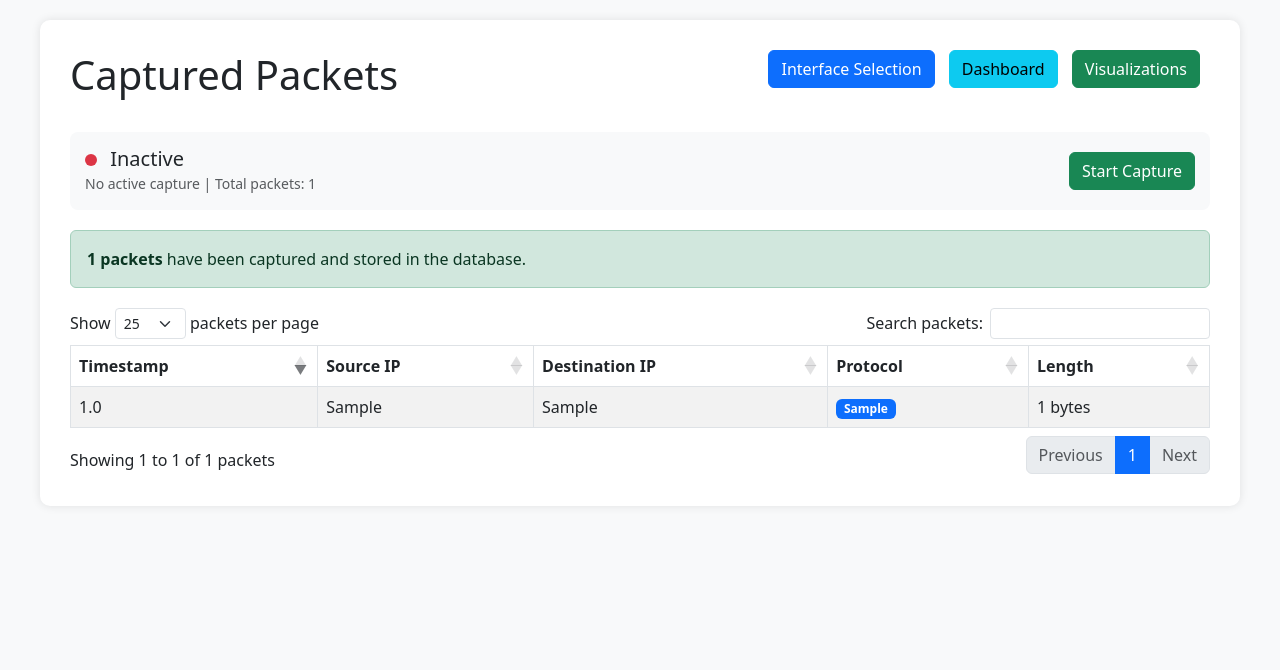
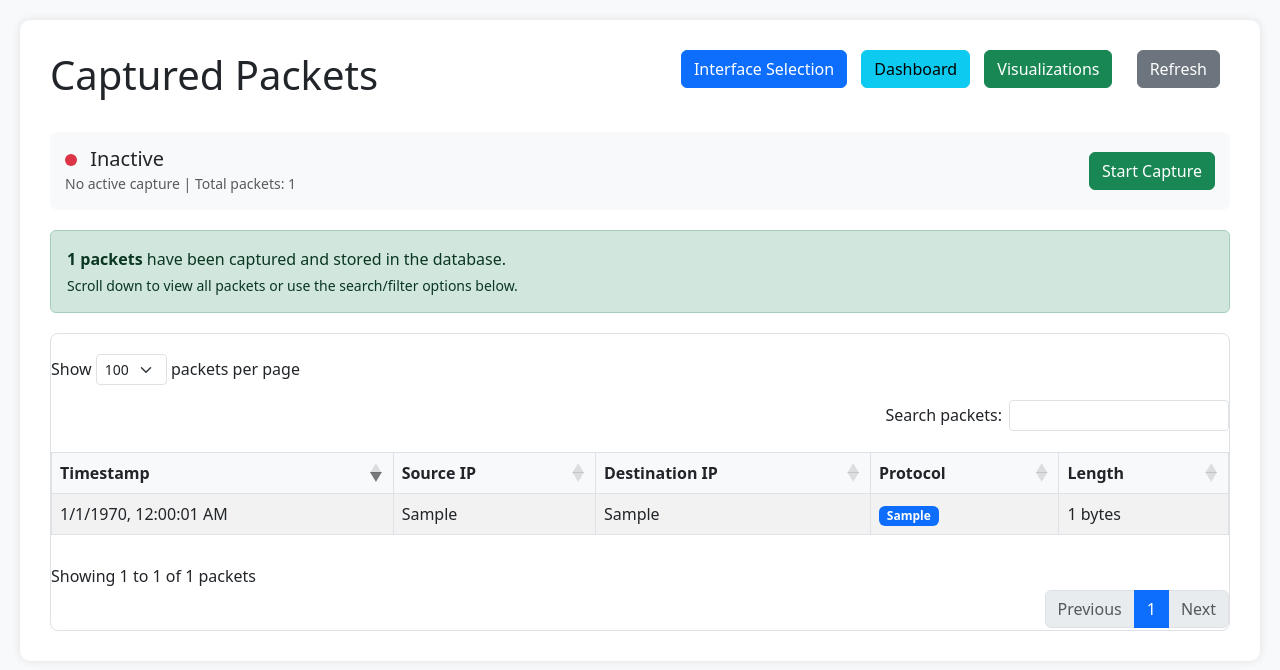
Before and after one commit to yusufbello770/ECE-FINAL-PROJECT-, a Flask app: page /capture in a window 1280 px wide. Shown: the top 670 px of the page. Run offline with Flask 3, Linux system fonts and the light colour scheme; tables that the repository leaves empty hold one stand-in row (values such as "Sample post"); lists and menus that the app fills with data are empty; some libraries are stand-ins or nearby versions.

Commit message:
Update capture.html to enhance UI for packet display with improved styling, added refresh button, and increased table pagination options. Implement sticky headers and better user feedback for packet count and search functionality.

```diff
--- a/templates/capture.html
+++ b/templates/capture.html
@@ -12,7 +12,7 @@
             background-color: #f8f9fa;
         }
         .container {
-            max-width: 1200px;
+            max-width: 1400px;
             background-color: white;
             padding: 30px;
             border-radius: 10px;
@@ -20,6 +20,10 @@
         }
         .table-responsive {
             margin-top: 20px;
+            max-height: 600px;
+            overflow-y: auto;
+            border: 1px solid #dee2e6;
+            border-radius: 8px;
         }
         .nav-buttons {
             margin-bottom: 20px;
@@ -52,6 +56,32 @@
             padding: 15px;
             margin-bottom: 20px;
         }
+        .packets-table {
+            width: 100%;
+            margin-bottom: 0;
+        }
+        .packets-table thead th {
+            position: sticky;
+            top: 0;
+            background-color: #f8f9fa;
+            z-index: 10;
+            border-bottom: 2px solid #dee2e6;
+        }
+        .packets-table tbody tr:hover {
+            background-color: #f8f9fa;
+        }
+        .dataTables_wrapper {
+            margin-top: 20px;
+        }
+        .dataTables_length, .dataTables_filter {
+            margin-bottom: 15px;
+        }
+        .dataTables_info, .dataTables_paginate {
+            margin-top: 15px;
+        }
+        .refresh-button {
+            margin-left: 10px;
+        }
     </style>
 </head>
 <body>
@@ -62,6 +92,9 @@
                 <a href="/" class="btn btn-primary">Interface Selection</a>
                 <a href="/dashboard" class="btn btn-info">Dashboard</a>
                 <a href="/visualizations" class="btn btn-success">Visualizations</a>
+                <button class="btn btn-secondary refresh-button" onclick="refreshPackets()">
+                    <i class="bi bi-arrow-clockwise"></i> Refresh
+                </button>
             </div>
         </div>
 
@@ -89,10 +122,11 @@
         {% if packets %}
         <div class="alert alert-success">
             <strong>{{ packets|length }} packets</strong> have been captured and stored in the database.
+            <small class="d-block mt-1">Scroll down to view all packets or use the search/filter options below.</small>
         </div>
 
         <div class="table-responsive">
-            <table id="packetsTable" class="table table-striped table-bordered">
+            <table id="packetsTable" class="table table-striped table-bordered packets-table">
                 <thead>
                     <tr>
                         <th>Timestamp</th>
@@ -140,19 +174,43 @@
             if (document.getElementById('packetsTable')) {
                 $('#packetsTable').DataTable({
                     order: [[0, 'desc']],
-                    pageLength: 25,
+                    pageLength: 100, // Show more packets per page
+                    lengthMenu: [[25, 50, 100, 250, 500, -1], [25, 50, 100, 250, 500, "All"]], // Allow showing all packets
                     responsive: true,
+                    scrollY: '500px', // Fixed height for scrolling
+                    scrollCollapse: true,
                     language: {
                         search: "Search packets:",
                         lengthMenu: "Show _MENU_ packets per page",
-                        info: "Showing _START_ to _END_ of _TOTAL_ packets"
-                    }
+                        info: "Showing _START_ to _END_ of _TOTAL_ packets",
+                        emptyTable: "No packets found",
+                        zeroRecords: "No packets match your search"
+                    },
+                    dom: '<"top"lf>rt<"bottom"ip><"clear">',
+                    columnDefs: [
+                        {
+                            targets: 0, // Timestamp column
+                            render: function(data, type, row) {
+                                if (type === 'display') {
+                                    // Format timestamp for better readability
+                                    const timestamp = parseFloat(data);
+                                    const date = new Date(timestamp * 1000);
+                                    return date.toLocaleString();
+                                }
+                                return data;
+                            }
+                        }
+                    ]
                 });
             }
 
             // Check sniffing status
             checkSniffingStatus();
         });
+
+        function refreshPackets() {
+            location.reload();
+        }
 
         function checkSniffingStatus() {
             fetch('/sniffing_status')
```
